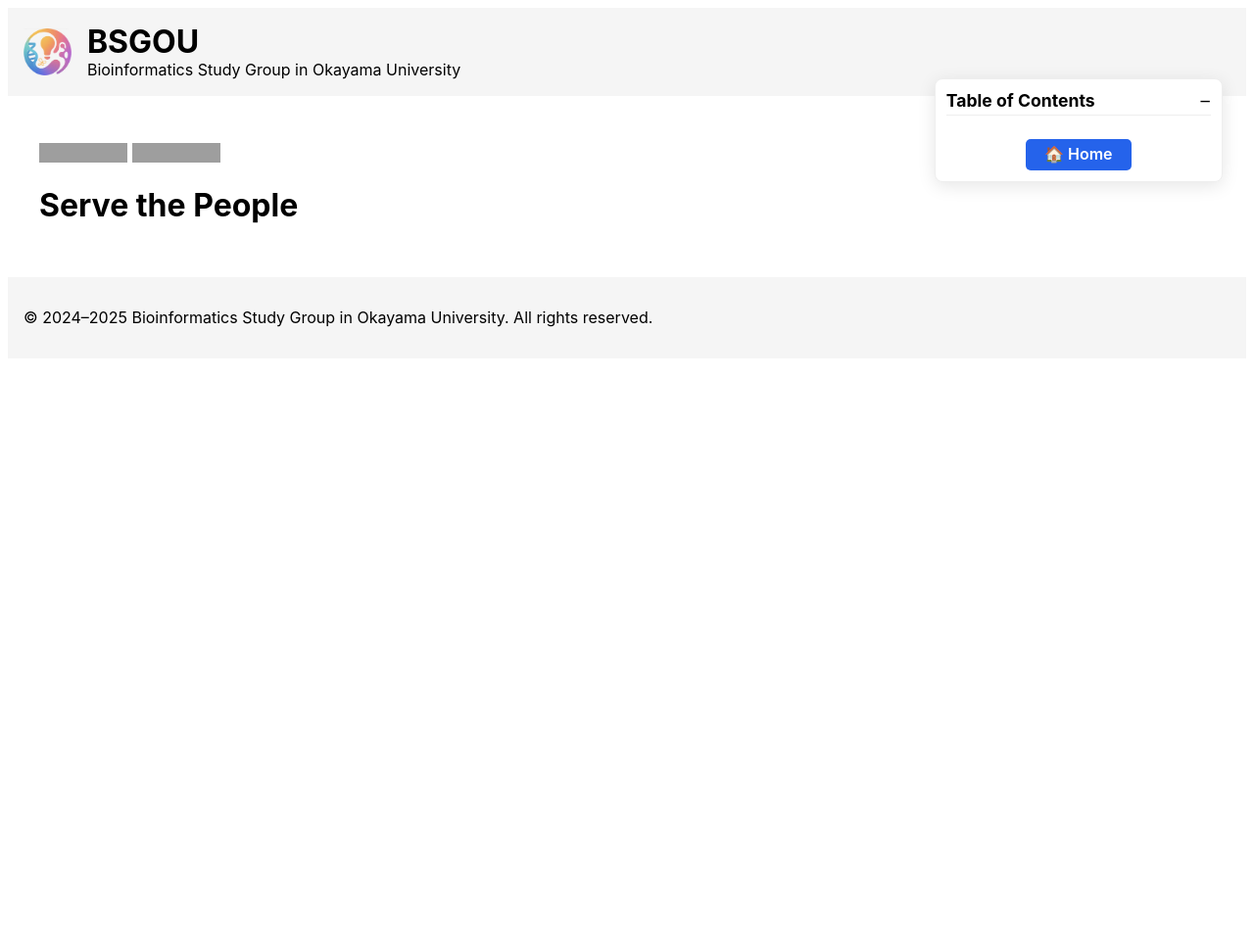
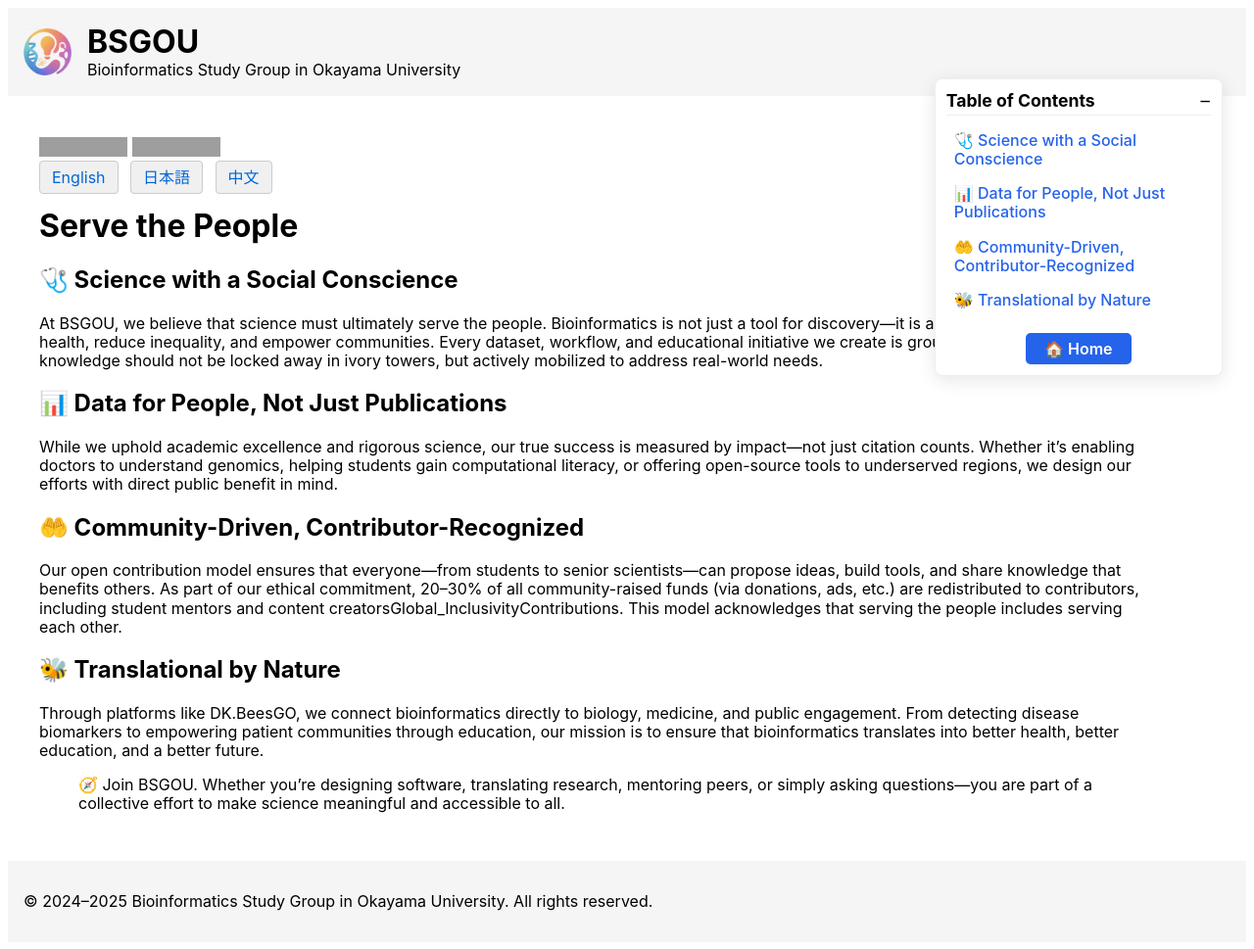
Before and after one commit to LabOnoM/LabOnoM.github.io, a Jekyll site: the page built from sources/Serve_the_People.md, in a window 1280 px wide and 970 px high. Shown: the whole window at 98% size. Built offline with Jekyll 4.4.1, drawn with Linux system fonts in a browser that asks for light colours; grey boxes are pictures that could not be loaded.

Commit message:
update core values

```diff
--- a/sources/Serve_the_People.md
+++ b/sources/Serve_the_People.md
@@ -3,6 +3,31 @@ layout: default
 title: Serve the People
 ---
 
-<img src="https://visitor-badge.laobi.icu/badge?page_id=labonom.github.io/sources/Serve_the_People.html" alt="visitor badge"/> [![GitHub](https://img.shields.io/badge/GitHub-Profile-black?logo=github)](https://github.com/LabOnoM)
+<!-- Info Row: Visitor count + GitHub profile -->
+<div style="margin-top: 10px; margin-bottom: 8px;">
+  <img src="https://visitor-badge.laobi.icu/badge?page_id=labonom.github.io/sources/Serve_the_People.html" alt="visitor badge"/>
+  <a href="https://github.com/LabOnoM">
+    <img src="https://img.shields.io/badge/GitHub-Profile-black?logo=github" alt="GitHub badge"/>
+  </a>
+</div>
+
+<!-- Language Switch Row -->
+<div>
+  <a href="/sources/Serve_the_People.html" style="padding: 6px 12px; border: 1px solid #ccc; background-color: #f0f0f0; text-decoration: none; border-radius: 4px; margin-right: 8px;">English</a>
+  <a href="/sources/Serve_the_People_JP.html" style="padding: 6px 12px; border: 1px solid #ccc; background-color: #f0f0f0; text-decoration: none; border-radius: 4px; margin-right: 8px;">日本語</a>
+  <a href="/sources/Serve_the_People_CH.html" style="padding: 6px 12px; border: 1px solid #ccc; background-color: #f0f0f0; text-decoration: none; border-radius: 4px;">中文</a>
+</div>
 
 # Serve the People
+## 🩺 Science with a Social Conscience
+At BSGOU, we believe that science must ultimately serve the people. Bioinformatics is not just a tool for discovery—it is a means to improve public health, reduce inequality, and empower communities. Every dataset, workflow, and educational initiative we create is grounded in the conviction that knowledge should not be locked away in ivory towers, but actively mobilized to address real-world needs.
+
+## 📊 Data for People, Not Just Publications
+While we uphold academic excellence and rigorous science, our true success is measured by impact—not just citation counts. Whether it’s enabling doctors to understand genomics, helping students gain computational literacy, or offering open-source tools to underserved regions, we design our efforts with direct public benefit in mind.
+
+## 🤲 Community-Driven, Contributor-Recognized
+Our open contribution model ensures that everyone—from students to senior scientists—can propose ideas, build tools, and share knowledge that benefits others. As part of our ethical commitment, 20–30% of all community-raised funds (via donations, ads, etc.) are redistributed to contributors, including student mentors and content creatorsGlobal_InclusivityContributions. This model acknowledges that serving the people includes serving each other.
+
+## 🐝 Translational by Nature
+Through platforms like DK.BeesGO, we connect bioinformatics directly to biology, medicine, and public engagement. From detecting disease biomarkers to empowering patient communities through education, our mission is to ensure that bioinformatics translates into better health, better education, and a better future.
+> 🧭 Join BSGOU. Whether you're designing software, translating research, mentoring peers, or simply asking questions—you are part of a collective effort to make science meaningful and accessible to all.
```
Also changed, not shown: sources/Scientific_Integrity_and_Responsibility.md (+14 -1 lines).
